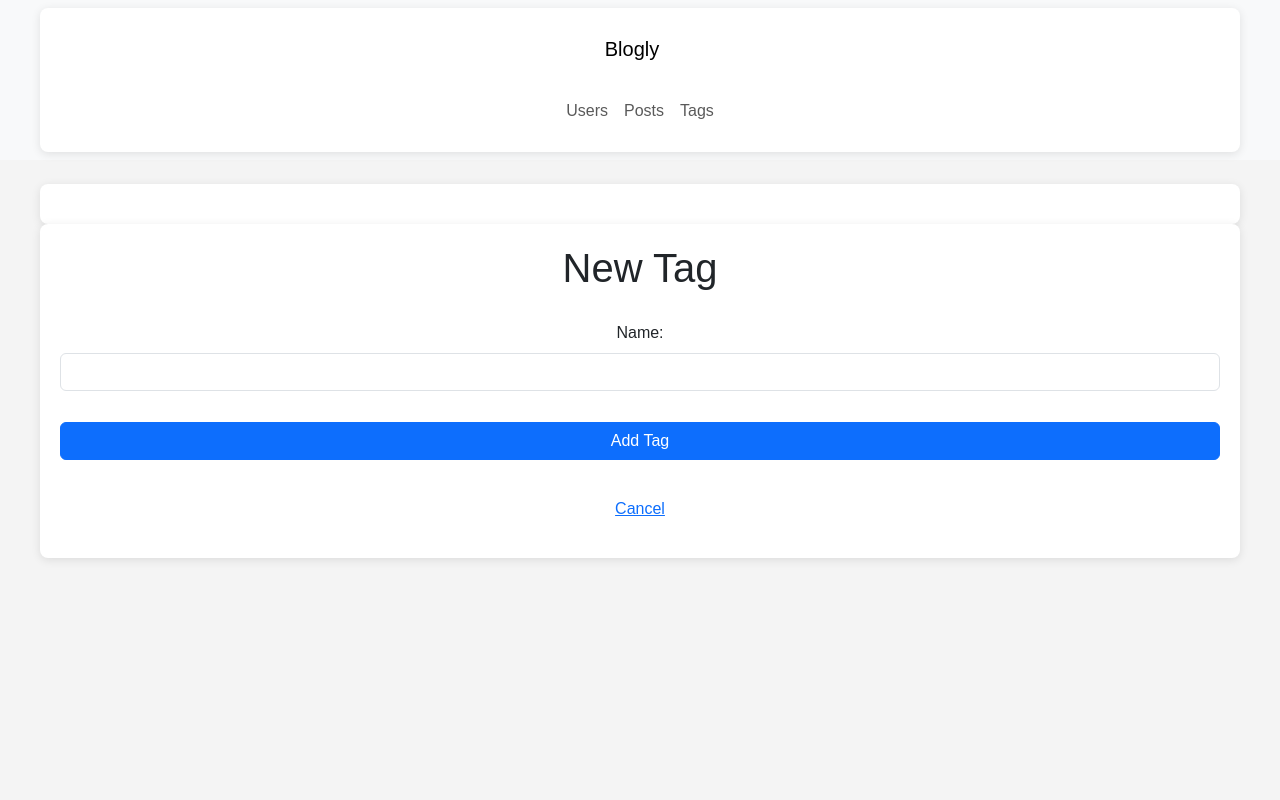
After one commit to aracope/blogly-pt-3, a Flask app: page /tags/new in a window 1280 px wide. The commit adds this page. Run offline with Flask 3, Linux system fonts and the light colour scheme.

Commit message:
Mostly functional part 3; some bugs with rendering that will be fixed with the further study.

```diff
--- a/app.py
+++ b/app.py
@@ -1,19 +1,15 @@
-"""Blogly application."""
-
-from flask import Flask, redirect, render_template, request, redirect, flash
-from models import db, connect_db, User, Post
+from flask import Flask, redirect, render_template, request, flash
+from models import db, connect_db, User, Post, Tag
 from flask_debugtoolbar import DebugToolbarExtension
 
 app = Flask(__name__)
 app.config['SQLALCHEMY_DATABASE_URI'] = 'postgresql:///blogly_db'
 app.config['SQLALCHEMY_TRACK_MODIFICATIONS'] = False
 app.config['SQLALCHEMY_ECHO'] = True
-app.config['SQLALCHEMY_ECHO'] = True
 app.config['SECRET_KEY'] = "shh-this-is-secret"
 app.config['DEBUG_TB_INTERCEPT_REDIRECTS'] = False
 
 debug = DebugToolbarExtension(app)
-
 connect_db(app)
 
 with app.app_context():
@@ -21,24 +17,24 @@ with app.app_context():
 
 @app.route("/")
 def home():
-    """Show 5 most recent posts on homepage."""
     posts = Post.query.order_by(Post.created_at.desc()).limit(5).all()
     return render_template("homepage.html", posts=posts)
 
+# USER ROUTES
 @app.route("/users")
 def list_users():
     users = User.query.all()
     return render_template("users/index.html", users=users)
 
-@app.route("/users/new", methods=["GET"])
+@app.route("/users/new")
 def new_user_form():
     return render_template("users/new.html")
 
-@app.route("/users/new", methods=["POST"])
+@app.route("/users", methods=["POST"])
 def create_user():
     first = request.form["first_name"]
     last = request.form["last_name"]
-    img = request.form["image_url"] or None
+    img = request.form.get("image_url") or None
 
     new_user = User(first_name=first, last_name=last, image_url=img)
     db.session.add(new_user)
@@ -51,12 +47,12 @@ def show_user(user_id):
     user = User.query.get_or_404(user_id)
     return render_template("users/show.html", user=user)
 
-@app.route("/users/<int:user_id>/edit", methods=["GET"])
+@app.route("/users/<int:user_id>/edit")
 def edit_user_form(user_id):
     user = User.query.get_or_404(user_id)
     return render_template("users/edit.html", user=user)
 
-@app.route("/users/<int:user_id>/edit", methods=["POST"])
+@app.route("/users/<int:user_id>", methods=["POST"])
 def update_user(user_id):
     user = User.query.get_or_404(user_id)
     user.first_name = request.form["first_name"]
@@ -74,51 +70,65 @@ def delete_user(user_id):
     flash(f"User {user.get_full_name()} deleted successfully", "info")
     return redirect("/users")
 
-@app.route('/users/<int:user_id>/posts/new')
+# ROUTES FOR POSTS
+@app.route("/users/<int:user_id>/posts/new")
 def new_post_form(user_id):
     user = User.query.get_or_404(user_id)
-    return render_template('posts/new.html', user=user)
+    tags = Tag.query.all()
+    return render_template("posts/new.html", user=user, tags=tags)
 
-@app.route('/users/<int:user_id>/posts/new', methods=["POST"])
-def handle_new_post(user_id):
+@app.route("/users/<int:user_id>/posts", methods=["POST"])
+def create_post(user_id):
+    user = User.query.get_or_404(user_id)
     title = request.form['title']
     content = request.form['content']
-    new_post = Post(title=title, content=content, user_id=user_id)
+    tag_ids = request.form.getlist('tags')
 
-    db.session.add(new_post)
+    post = Post(title=title, content=content, user=user)
+    db.session.add(post)
     db.session.commit()
+
+    if tag_ids:
+        for tag_id in tag_ids:
+            tag = Tag.query.get(int(tag_id))
+            post.tags.append(tag)
+        db.session.commit()
+
     flash(f"Post '{title}' created successfully!", "success")
-
     return redirect(f"/users/{user_id}")
 
-@app.route('/posts/<int:post_id>')
+@app.route("/posts/<int:post_id>")
 def show_post(post_id):
     post = Post.query.get_or_404(post_id)
-    return render_template('posts/show.html', post=post)
+    return render_template("posts/show.html", post=post)
 
-@app.route('/posts/<int:post_id>/edit')
+@app.route("/posts/<int:post_id>/edit")
 def edit_post_form(post_id):
     post = Post.query.get_or_404(post_id)
-    return render_template('posts/edit.html', post=post)
+    tags = Tag.query.all()
+    return render_template("posts/edit.html", post=post, tags=tags)
 
-@app.route('/posts/<int:post_id>/edit', methods=["POST"])
-def handle_edit_post(post_id):
+@app.route("/posts/<int:post_id>", methods=["POST"])
+def update_post(post_id):
     post = Post.query.get_or_404(post_id)
     post.title = request.form['title']
     post.content = request.form['content']
+    tag_ids = request.form.getlist('tags')
+
+    post.tags = [Tag.query.get(int(tag_id)) for tag_id in tag_ids]
 
     db.session.commit()
     flash(f"Post '{post.title}' updated successfully!", "success")
     return redirect(f"/posts/{post.id}")
 
-@app.route('/posts/<int:post_id>/delete', methods=["POST"])
+@app.route("/posts/<int:post_id>/delete", methods=["POST"])
 def delete_post(post_id):
     post = Post.query.get_or_404(post_id)
     user_id = post.user_id
 
     db.session.delete(post)
-    flash(f"Post “{post.title}” deleted successfully.", "info")
     db.session.commit()
+    flash(f"Post '{post.title}' deleted successfully.", "info")
 
     return redirect(f"/users/{user_id}")
 
@@ -127,6 +137,50 @@ def list_posts():
     posts = Post.query.order_by(Post.created_at.desc()).all()
     return render_template("posts/list.html", posts=posts)
 
+# TAG ROUTES
+@app.route("/tags")
+def list_tags():
+    tags = Tag.query.all()
+    return render_template("tags/index.html", tags=tags)
+
+@app.route("/tags/new")
+def new_tag():
+    return render_template("tags/new.html")
+
+@app.route("/tags", methods=["POST"])
+def create_tag():
+    name = request.form['name']
+    tag = Tag(name=name)
+
+    db.session.add(tag)
+    db.session.commit()
+    return redirect('/tags')
+
+@app.route("/tags/<int:tag_id>")
+def show_tag(tag_id):
+    tag = Tag.query.get_or_404(tag_id)
+    return render_template("tags/show.html", tag=tag)
+
+@app.route("/tags/<int:tag_id>/edit")
+def edit_tag_form(tag_id):
+    tag = Tag.query.get_or_404(tag_id)
+    return render_template("tags/edit.html", tag=tag)
+
+@app.route("/tags/<int:tag_id>", methods=["POST"])
+def update_tag(tag_id):
+    tag = Tag.query.get_or_404(tag_id)
+    tag.name = request.form['name']
+    db.session.commit()
+    return redirect('/tags')
+
+@app.route("/tags/<int:tag_id>/delete", methods=["POST"])
+def delete_tag(tag_id):
+    tag = Tag.query.get_or_404(tag_id)
+    db.session.delete(tag)
+    db.session.commit()
+    return redirect('/tags')
+
+# ERROR HANDLER
 @app.errorhandler(404)
 def page_not_found(e):
     return render_template("404.html"), 404
--- a/static/styles.css
+++ b/static/styles.css
@@ -7,41 +7,39 @@
 font-family: Arial, sans-serif;
 line-height: 1.6;
 background-color: #f4f4f4;
-    display: flex;
-    justify-content: center;
-    align-items: center;
+margin: 0;
 height: 100vh;
 }
 
-  /* Centering the main content */
+/* Custom Container Styles */
 .container {
 display: flex;
 flex-direction: column;
 gap: 20px;
-    width: 80%;
 max-width: 1200px;
 background-color: white;
 box-shadow: 0 2px 10px rgba(0, 0, 0, 0.1);
 border-radius: 8px;
 text-align: center;
+padding: 20px;
 }
 
-
-  /* Centering form elements */
+/* Form Styles */
 form {
 display: flex;
 flex-direction: column;
 gap: 15px;
-    align-items: center;
 }
 
 input, textarea, button {
+font-size: 1rem;
+border-radius: 5px;
+padding: 0.5rem;
+}
+
+input, textarea {
+border: 1px solid #ccc;
 width: 100%;
-    display: flex;
-    gap: 10px;
-    font-size: 1rem;
-    border: 1px solid #ccc;
-    border-radius: 5px;
 }
 
 button {
@@ -50,35 +48,22 @@
 color: white;
 border: none;
 font-weight: bold;
+padding: 0.75rem;
 }
 
 button:hover {
 background-color: #0056b3;
 }
 
-  /* Centering a simple card layout */
+/* Custom Card Styles */
 .card {
-    display: flex;
-    flex-direction: column;
-    gap: 20px;
-    align-items: center;
 background-color: #fff;
 border-radius: 8px;
 box-shadow: 0 2px 10px rgba(0, 0, 0, 0.1);
 }
 
-  .rounded-circle {
+.card img.rounded-image {
 width: 100px;
 height: 100px;
 object-fit: cover;
 }
-
-  .flex-col {
-    display: flex;
-    flex-direction: column;
-    align-items: center;
-  }
-
-  .gap {
-    gap: 1rem;
-  }
--- a/templates/base.html
+++ b/templates/base.html
@@ -11,7 +11,22 @@
 
 <body>
 
+  <!-- Navbar -->
+  <nav class="navbar navbar-expand-lg navbar-light bg-light mb-4">
+    <div class="container">
+      <a class="navbar-brand" href="/">Blogly</a>
+      <div class="collapse navbar-collapse">
+        <ul class="navbar-nav ms-auto">
+          <li class="nav-item"><a class="nav-link" href="/users">Users</a></li>
+          <li class="nav-item"><a class="nav-link" href="/posts">Posts</a></li>
+          <li class="nav-item"><a class="nav-link" href="/tags">Tags</a></li>
+        </ul>
+      </div>
+    </div>
+  </nav>
+
   <!-- Flash messages -->
+  <div class="container">
     {% with messages = get_flashed_messages(with_categories=true) %}
     {% if messages %}
     {% for category, message in messages %}
@@ -22,11 +37,15 @@
     {% endfor %}
     {% endif %}
     {% endwith %}
+  </div>
 
-
+  <!-- Main content -->
+  <div class="container">
     {% block content %}
     {% endblock %}
+  </div>
 
+  <script src="https://cdn.jsdelivr.net/npm/bootstrap@5.3.0/dist/js/bootstrap.bundle.min.js"></script>
 </body>
 
 </html>
--- a/templates/posts/edit.html
+++ b/templates/posts/edit.html
@@ -10,13 +10,11 @@
       <label for="title">Title</label>
       <input type="text" class="form-control" name="title" id="title" value="{{ post.title }}" required>
     </div>
-
     <div class="mb-3">
       <label for="content">Content</label>
       <textarea name="content" id="content" class="form-control" rows="4" required>{{ post.content }}</textarea>
     </div>
-
-    <button class="btn btn-primary" type="submit">Save</button>
+    <button class="btn btn-primary" type="submit">Save Changes</button>
     <a href="/posts/{{ post.id }}" class="btn btn-secondary">Cancel</a>
   </form>
 </div>
--- /dev/null
+++ b/templates/tags/new.html
@@ -0,0 +1,15 @@
+{% extends 'base.html' %}
+
+{% block content %}
+  <h1>New Tag</h1>
+
+  <form action="/tags" method="POST">
+    <div class="mb-3">
+      <label for="name" class="form-label">Name:</label>
+      <input name="name" id="name" class="form-control" required>
+    </div>
+    <button type="submit" class="btn btn-primary">Add Tag</button>
+  </form>
+
+  <p class="mt-3"><a href="{{ url_for('list_tags') }}">Cancel</a></p>
+{% endblock %}
--- a/templates/users/index.html
+++ b/templates/users/index.html
@@ -4,7 +4,7 @@
 {% block title %}All Users{% endblock %}
 
 {% block content %}
-<div class="container">
+<div class="container mt-4">
   <h2>All Users</h2>
   <ul class="list-group mb-4">
     {% for user in users %}
```
Also changed, not shown: models.py (+20 -0 lines), templates/posts/list.html (+8 -6 lines), templates/posts/new.html (+4 -4 lines), templates/posts/show.html (+6 -3 lines), templates/tags/edit.html (added, +16 -0 lines), templates/tags/index.html (added, +16 -0 lines), templates/tags/show.html (added, +23 -0 lines), templates/users/edit.html (+15 -8 lines), templates/users/new.html (+16 -6 lines), templates/users/show.html (+6 -7 lines), 1 other file. Lines whose indentation alone changed are shown as unchanged.
